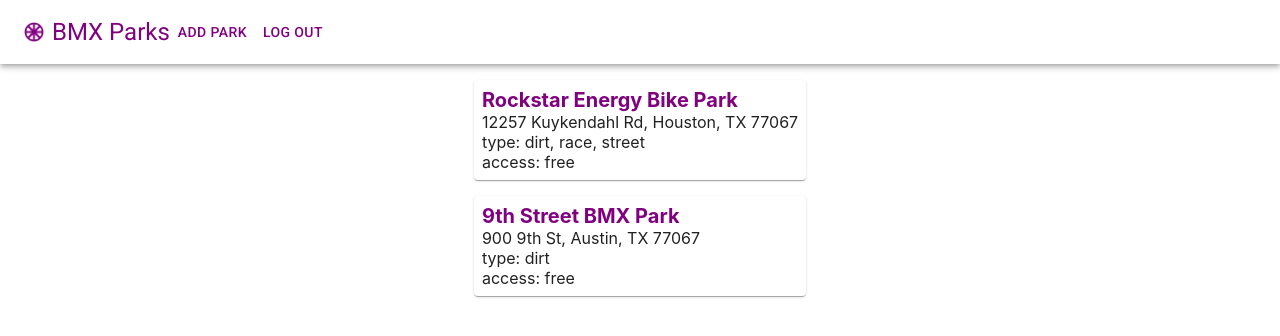
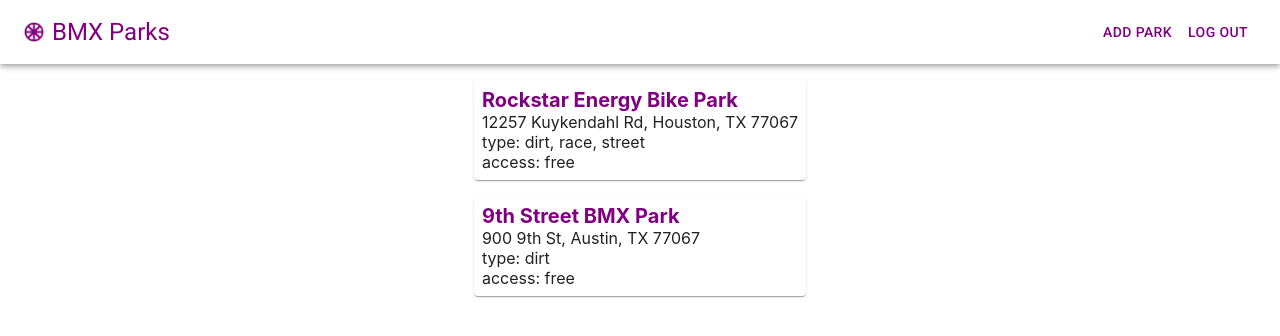
Before and after one commit to forrestmorrison/bmxparks-app, a React (Create React App) app: page / in a window 1280 px wide. Shown: the top 336 px of the page. Built offline with nearby package versions, Linux system fonts and the light colour scheme.

Commit message:
fixed NavBar styling

```diff
--- a/src/components/NavBar.jsx
+++ b/src/components/NavBar.jsx
@@ -17,7 +17,12 @@ const NavBar = () => {
             sx={{ flexGrow: 1 }}
         >
             <AppBar position="static" color=''>
-                <Toolbar>
+                <Toolbar
+                    sx={{
+                        display: "flex",
+                        justifyContent: "space-between"
+                    }}
+                >
                     <Link to="/"
                         style={{
                             textDecoration:"none",
@@ -44,6 +49,7 @@ const NavBar = () => {
                             BMX Parks
                         </Typography>
                     </Link>
+                    <Box>
                         <AddPark />
                         <Link to="/signup"
                             style={{
@@ -52,7 +58,7 @@ const NavBar = () => {
                         >
                             <Button color="primary">Log Out</Button>
                         </Link>
-
+                    </Box>
                 </Toolbar>
             </AppBar>
         </Box>
```
Lines whose indentation alone changed are shown as unchanged.
